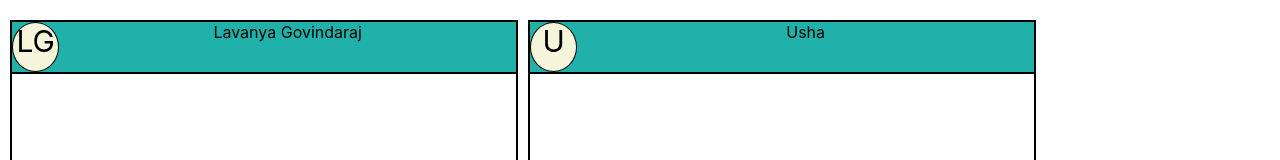
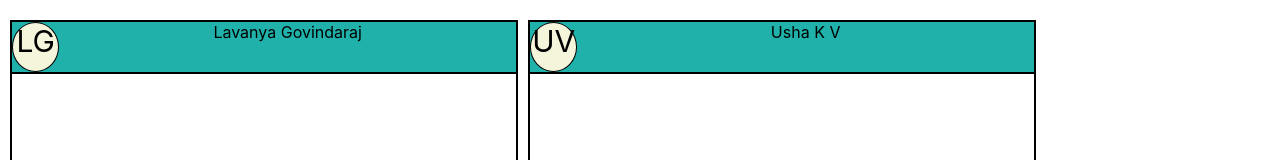
Before and after one commit to Lavanya-077-G/Chatapp-React-Classcomponent, a React (Create React App) app: page / in a window 1280 px wide. Shown: the top 160 px of the page. Built offline with nearby package versions, Linux system fonts and the light colour scheme.

Commit message:
changed usha to usha kv

```diff
--- a/src/App.js
+++ b/src/App.js
@@ -10,7 +10,7 @@ export default class App extends Component {
       id: "person1",
     };
     this.person2 = {
-      name: "Usha",
+      name: "Usha K V",
       id: "person2",
     };
   }
```
